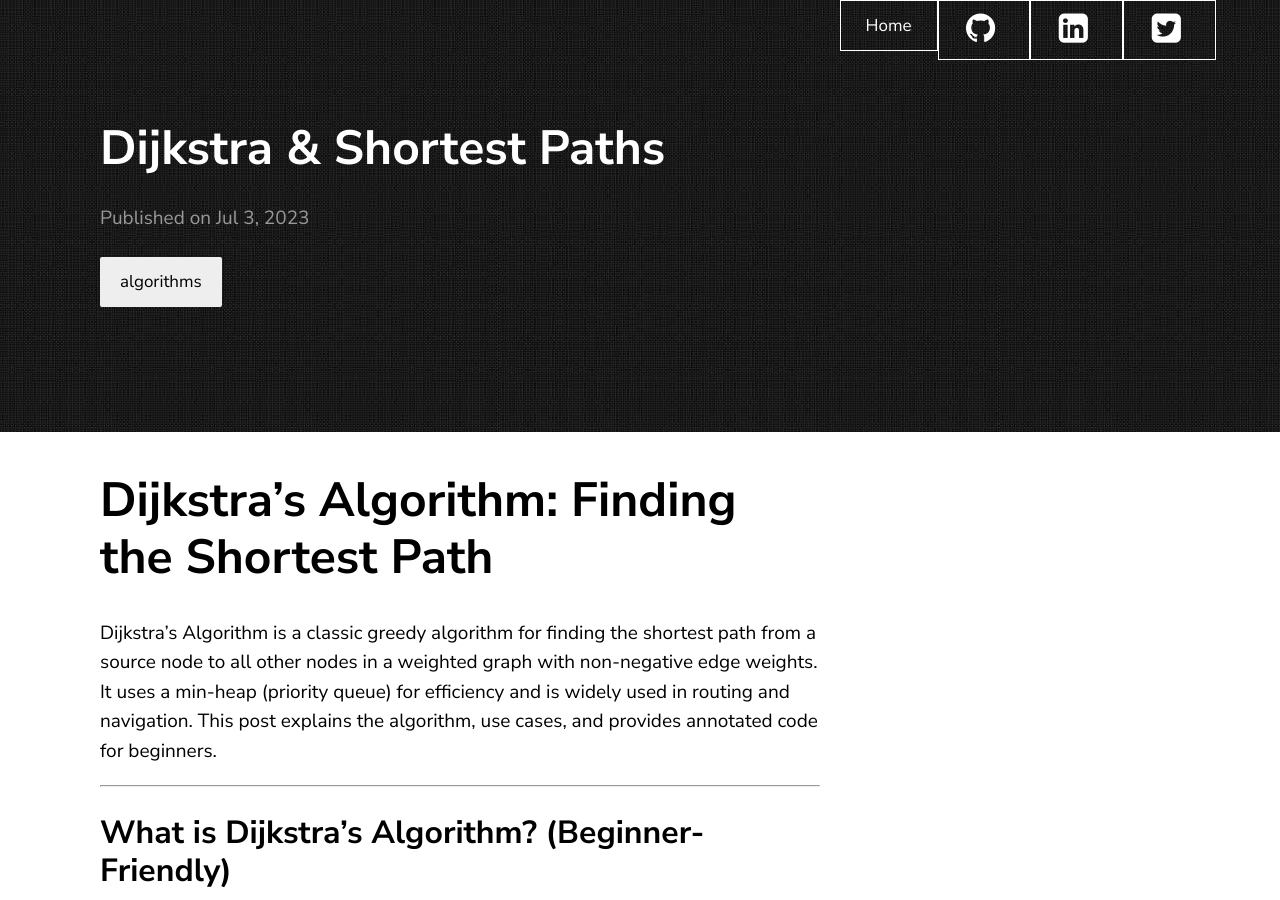
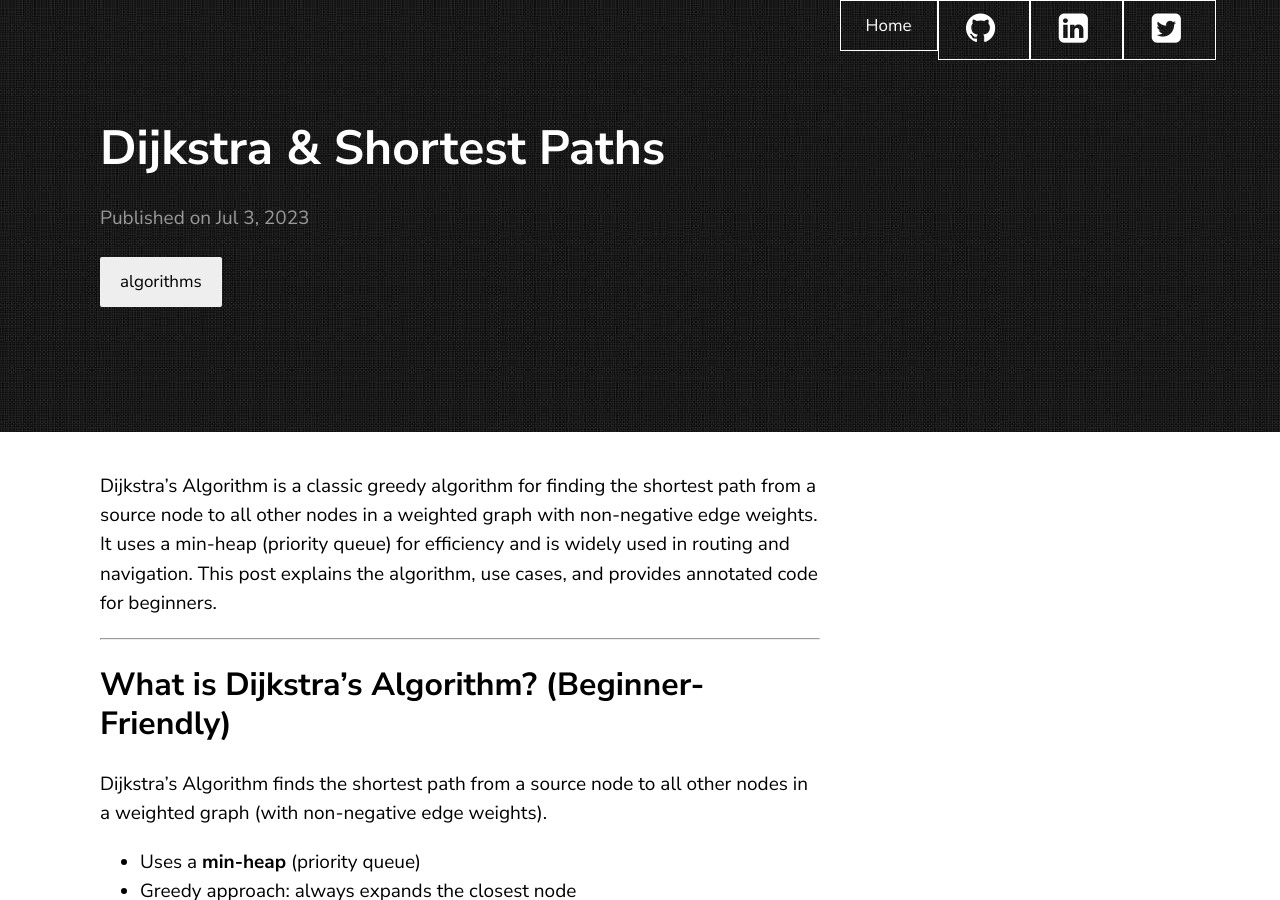
Before and after one commit to proxyroot/proxyroot.github.io, a Jekyll site: the page built from _posts/2023-07-03-dijkstra-shortest-paths.markdown, in a window 1280 px wide and 900 px high. Built offline with Jekyll 4.4.1, drawn with Linux system fonts in a browser that asks for light colours; our own code applies the rules of GitHub Pages for plain Markdown files.

Commit message:
comments

```diff
--- a/_posts/2023-07-03-dijkstra-shortest-paths.markdown
+++ b/_posts/2023-07-03-dijkstra-shortest-paths.markdown
@@ -5,8 +5,6 @@ date: 2023-07-03
 categories: [algorithms]
 tags: [graph, dijkstra, shortest-path, greedy, heap]
 ---
-
-# Dijkstra’s Algorithm: Finding the Shortest Path
 
 Dijkstra’s Algorithm is a classic greedy algorithm for finding the shortest path from a source node to all other nodes in a weighted graph with non-negative edge weights. It uses a min-heap (priority queue) for efficiency and is widely used in routing and navigation. This post explains the algorithm, use cases, and provides annotated code for beginners.
 
```
